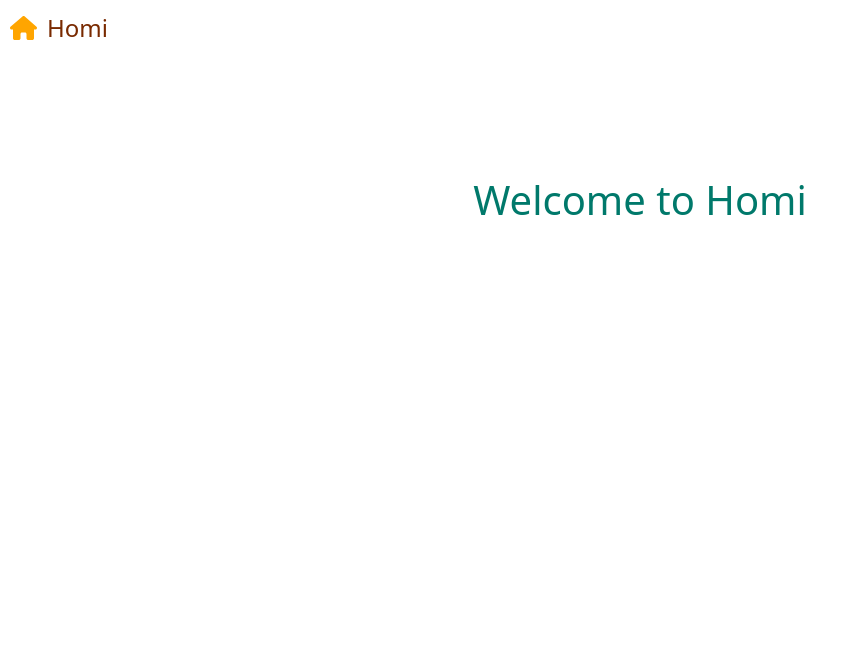
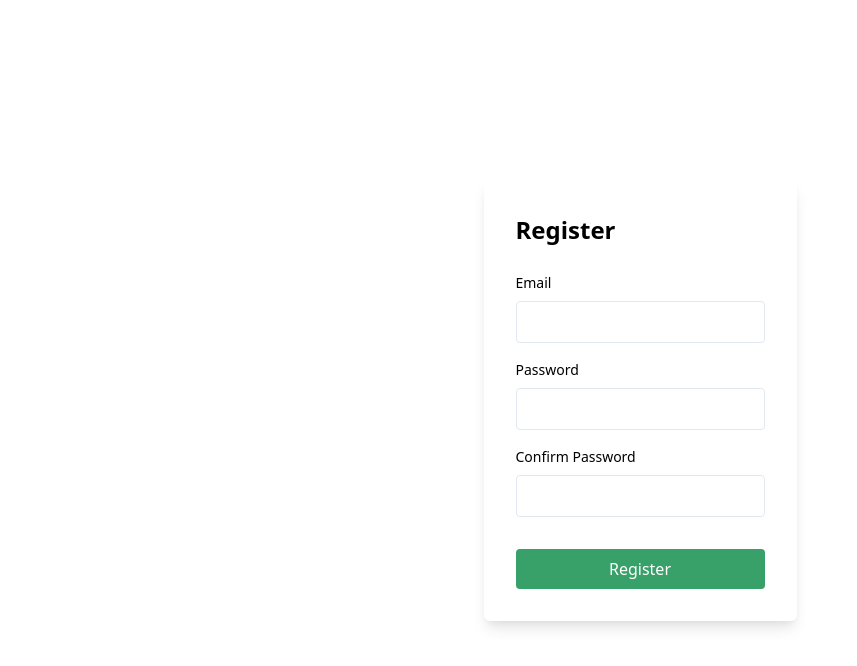
Before and after one commit to animalelder/yorda-homi, a React (Create React App) app in the folder frontend/: page /register in a window 1280 px wide. Shown: the top 666 px of the page, without its empty margins (0-857 px from the left). Built offline with nearby package versions, Linux system fonts and the light colour scheme.

Commit message:
Create components and implement functionality for Login, Register, and Dashboard

```diff
--- a/frontend/package.json
+++ b/frontend/package.json
@@ -14,6 +14,7 @@
     "postcss": "^8.4.49",
     "react": "^18.3.1",
     "react-dom": "^18.3.1",
+    "react-router-dom": "^7.0.2",
     "react-scripts": "5.0.1",
     "tailwindcss": "^1.9.6",
     "web-vitals": "^2.1.4"
--- a/frontend/src/App.js
+++ b/frontend/src/App.js
@@ -1,73 +1,44 @@
+
+import React, { useState } from "react";
+import { BrowserRouter as Router, Route, Routes,Navigate } from "react-router-dom";
+import Login from "./components/Login";
+import Register from "./components/Register";
+import Dashboard from "./components/Dashbord";
 
 
 
-// import React from 'react';
-// import { FontAwesomeIcon } from '@fortawesome/react-fontawesome';
-// import { faHouse } from '@fortawesome/free-solid-svg-icons';
-// import './App.css';
+function App() {
+  const [isLoggedIn, setIsLoggedIn] = useState(false);
 
-// function App() {
-//   return (
-//     <div className="App">
-//       <header className="App-header">
-//         {/* Add Font Awesome Icon */}
-//         <h1>
-//           <FontAwesomeIcon icon={faHouse} style={{ marginRight: '10px', color: '#00796B' }} />
-//           Welcome to My Project
-//         </h1>
-//         <p>Building visually appealing and centralized content is easy!</p>
-//       </header>
-//     </div>
-//   );
-// }
+  const [userData, setUserData] = useState({
+    firstName: "John",
+    lastName: "Doe",
+    email: "johndoe@example.com",
+    phone: "123-456-7890",
+    bio: "I am a landlord looking to rent out my properties.",
+    profilePictureUrl: "",
+  });
 
-// export default App;
+  return (
+    <Router>
+      <div className="App">
+
+
+        <Routes>
+          <Route path="/" element={isLoggedIn ? <Navigate to="/dashboard" /> : <Navigate to="/login" />} />
+          <Route path="/register" element={<Register setIsLoggedIn={setIsLoggedIn} />} />
+          <Route path="/login" element={<Login setIsLoggedIn={setIsLoggedIn} />} />
+          <Route path="/dashboard" element={isLoggedIn ? <Dashboard /> : <Navigate to="/login" />} />
 
 
 
-// import React from 'react';
-// import { FontAwesomeIcon } from '@fortawesome/react-fontawesome';
-// import { faHouse } from '@fortawesome/free-solid-svg-icons';
-// import './App.css';
-
-// function App() {
-//   return (
-//     <div className="App">
-//       {/* Icon Container with Inline Style */}
-//       <div
-//         className="icon-container"
-//         style={{ color: 'green', position: 'absolute', top: '10px', right: '10px', fontSize: '24px' }}
-//       >
-//         <FontAwesomeIcon icon={faHouse} />
-//       </div>
-//       <header className="App-header">
-//         <h1>Welcome to My Project</h1>
-//         <p>Building visually appealing and centralized content is easy!</p>
-//       </header>
-//     </div>
-//   );
-// }
-
-// export default App;
-import React from 'react';
-import { FontAwesomeIcon } from '@fortawesome/react-fontawesome';
-import { faHouse } from '@fortawesome/free-solid-svg-icons';
-import './App.css';
-
-function App() {
-  return (
-    <div className="App">
-      {/* Icon Container for Top-Left Position */}
-      <div className="icon-container">
-        <FontAwesomeIcon icon={faHouse} style={{ marginRight: '10px', color: 'Orange' }} />
-        <span>Homi</span> {/* Text next to the icon */}
+        </Routes>
       </div>
-      <header className="App-header">
-        <h1>Welcome to Homi</h1>
-
-      </header>
-    </div>
+    </Router>
   );
 }
 
 export default App;
+
+
+//export default App;
--- /dev/null
+++ b/frontend/src/components/Dashbord.js
@@ -0,0 +1,11 @@
+export default function Dashbord() {
+  return (
+    <div className="min-h-screen p-8 bg-gray-100">
+      <h1 className="text-3xl font-bold mb-6">Dashbord</h1>
+      <section className="mb-8">
+        <h2 className="text-xl font-semibold mb-4">Welcome to Your Dashbord</h2>
+        <p className="text-gray-600">Manage your properties, messages, and account here.</p>
+      </section>
+    </div>
+  );
+}
--- /dev/null
+++ b/frontend/src/components/Login.js
@@ -0,0 +1,72 @@
+import React, { useState, useRef } from "react";
+import { useNavigate } from "react-router-dom";
+
+const mockUsers = [
+  { email: "user1@example.com", password: "1234" },
+  { email: "user2@example.com", password: "4567" },
+];
+
+export default function Login({ setIsLoggedIn }) {
+  const [email, setEmail] = useState("");
+  const [password, setPassword] = useState("");
+  const [message, setMessage] = useState("");
+  const emailRef = useRef();
+  const navigate = useNavigate();
+
+  const handleLogin = (e) => {
+    e.preventDefault();
+    const user = mockUsers.find((u) => u.email === email && u.password === password);
+
+    if (user) {
+      setIsLoggedIn(true);
+      setMessage("Login Successful!");
+      setTimeout(() => {
+        setMessage("");
+        navigate("/dashboard");
+      }, 2000);
+    } else {
+      setMessage("Invalid email or password");
+      emailRef.current.focus(); // Focus back to the email field on error
+    }
+  };
+
+  return (
+    <div className="min-h-screen flex items-center justify-center bg-gray-50">
+      <form className="bg-white p-8 shadow-lg rounded-md w-96" onSubmit={handleLogin}>
+        <h2 className="text-2xl font-bold mb-6">Login</h2>
+
+        <label className="block mb-2 text-sm font-medium">Email</label>
+        <input
+          type="email"
+          ref={emailRef}
+          className="block w-full p-2 border border-gray-300 rounded mb-4"
+          value={email}
+          onChange={(e) => setEmail(e.target.value)}
+          required
+        />
+
+        <label className="block mb-2 text-sm font-medium">Password</label>
+        <input
+          type="password"
+          className="block w-full p-2 border border-gray-300 rounded mb-4"
+          value={password}
+          onChange={(e) => setPassword(e.target.value)}
+          required
+        />
+
+        {message && (
+          <p className={`mt-4 ${message.includes("Successful") ? "text-green-600" : "text-red-600"}`}>
+            {message}
+          </p>
+        )}
+
+        <button
+          type="submit"
+          className="w-full p-2 mt-4 bg-green-600 text-white rounded hover:bg-green-700"
+        >
+          Login
+        </button>
+      </form>
+    </div>
+  );
+}
--- /dev/null
+++ b/frontend/src/components/Register.js
@@ -0,0 +1,86 @@
+import React, { useState } from "react";
+import { useNavigate } from "react-router-dom";
+
+export default function Register({ setIsLoggedIn }) {
+  const [formData, setFormData] = useState({
+    email: "",
+    password: "",
+    confirmPassword: "",
+  });
+
+  const [message, setMessage] = useState("");
+  const navigate = useNavigate();
+
+  // Handle Form Input Changes
+  const handleChange = (e) => {
+    setFormData({ ...formData, [e.target.name]: e.target.value });
+  };
+
+  // Handle Form Submission
+  const handleRegister = (e) => {
+    e.preventDefault();
+
+    // Validate Passwords Match
+    if (formData.password !== formData.confirmPassword) {
+      setMessage("❌ Passwords do not match!");
+      return;
+    }
+
+    // Successful Registration
+    setMessage("✅ Registration Successful!");
+    setIsLoggedIn(true);
+
+    // Clear the form after successful registration
+    setTimeout(() => {
+      setMessage("");
+      navigate("/create-profile"); // Redirect to Create Profile page
+    }, 2000);
+  };
+
+  return (
+    <div className="min-h-screen flex items-center justify-center bg-gray-50">
+      <form className="bg-white p-8 shadow-lg rounded-md w-96" onSubmit={handleRegister}>
+        <h2 className="text-2xl font-bold mb-6">Register</h2>
+
+        <label className="block mb-2 text-sm font-medium">Email</label>
+        <input
+          type="email"
+          name="email"
+          className="block w-full p-2 border border-gray-300 rounded mb-4"
+          value={formData.email}
+          onChange={handleChange}
+          required
+        />
+
+        <label className="block mb-2 text-sm font-medium">Password</label>
+        <input
+          type="password"
+          name="password"
+          className="block w-full p-2 border border-gray-300 rounded mb-4"
+          value={formData.password}
+          onChange={handleChange}
+          required
+        />
+
+        <label className="block mb-2 text-sm font-medium">Confirm Password</label>
+        <input
+          type="password"
+          name="confirmPassword"
+          className="block w-full p-2 border border-gray-300 rounded mb-4"
+          value={formData.confirmPassword}
+          onChange={handleChange}
+          required
+        />
+
+        {message && <p className={`mt-2 ${message.includes("❌") ? "text-red-600" : "text-green-600"}`}>{message}</p>}
+
+        <button
+          type="submit"
+          className="w-full p-2 mt-4 bg-green-600 text-white rounded hover:bg-green-700"
+        >
+          Register
+        </button>
+      </form>
+    </div>
+  );
+}
--- a/frontend/tailwind.config.js
+++ b/frontend/tailwind.config.js
@@ -0,0 +1,8 @@
+/** @type {import('tailwindcss').Config} */
+module.exports = {
+  content: ["./src/**/*.{js,jsx,ts,tsx}"],
+  theme: {
+    extend: {},
+  },
+  plugins: [],
+};
```
Also changed, not shown: 1 other file (tests, documents, lock files or other folders).
